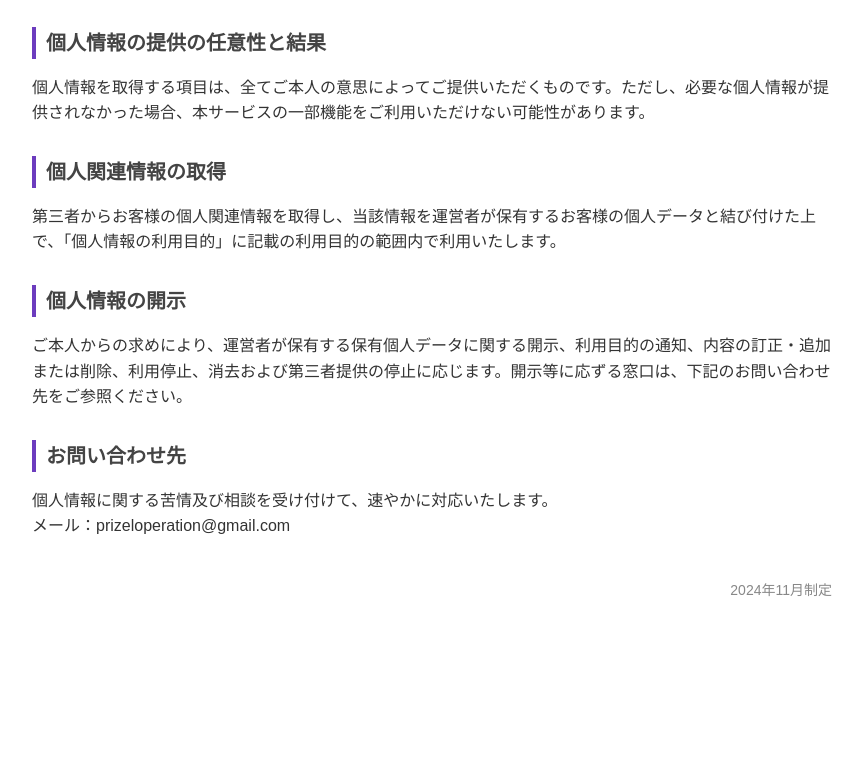
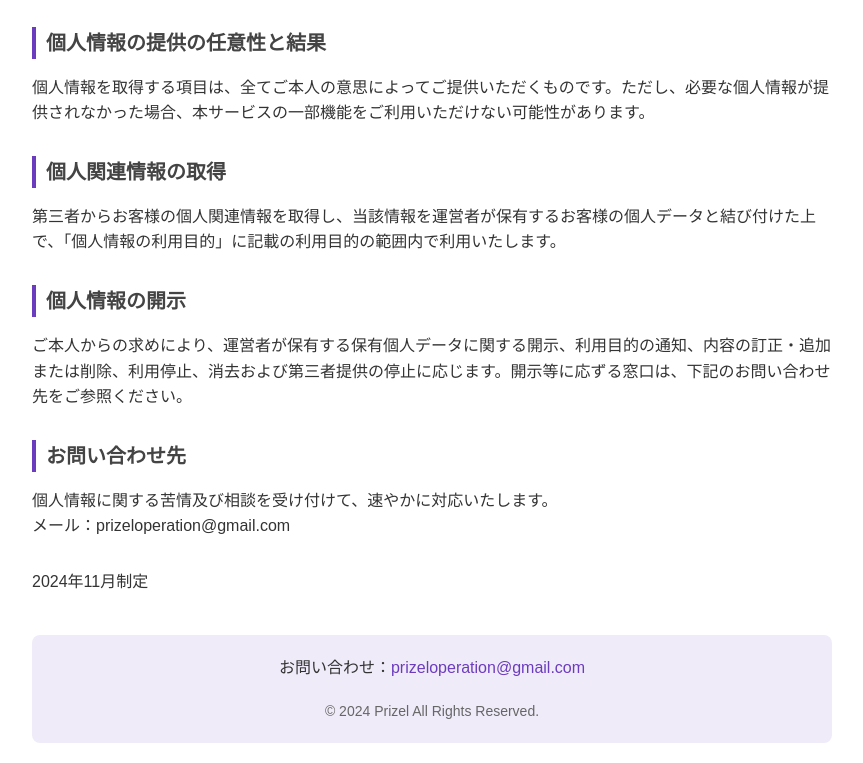
Before and after one commit to nisyy/nisyy.github.io, a plain HTML site: page privacy.html in a window 1280 px wide. Shown: the part 864-1627 px from the top of the page, without its empty margins (208-1071 px from the left). Before the commit the page ends 1485 px from the top, so only its background shows below. Drawn offline with Linux system fonts and the light colour scheme.

Commit message:
Update privacy.html

```diff
--- a/privacy.html
+++ b/privacy.html
@@ -59,28 +59,60 @@
     .nav-links a:hover {
         background-color: rgba(108, 60, 190, 0.2);
     }
-        .footer {
+       /* フッター用のスタイル */
+    .footer-container {
+        background: rgba(108, 60, 190, 0.1);
+        padding: 20px;
         margin-top: 40px;
-            color: #888;
+        border-radius: 8px;
+    }
+
+    .footer-content {
+        display: flex;
+        flex-direction: column;
+        align-items: center;
+        gap: 10px;
+        text-align: center;
+    }
+
+    .footer-content a {
+        color: #6C3CBE;
+        text-decoration: none;
+    }
+
+    .footer-content a:hover {
+        text-decoration: underline;
+    }
+
+    .footer-copyright {
+        color: #666;
         font-size: 14px;
-            text-align: right;
+        margin-top: 10px;
     }
+
+    /* containerのスタイルを調整 */
+    .container {
+        min-height: calc(100vh - 40px);
+        display: flex;
+        flex-direction: column;
+    }
+
+    /* メインコンテンツが広がるように */
+    .main-content {
+        flex: 1;
+    }
+
     @media (max-width: 600px) {
-            body {
+        .footer-container {
             padding: 15px;
-            }
-            h1 {
-                font-size: 20px;
-            }
-            h2 {
-                font-size: 18px;
+            margin-top: 30px;
         }
     }
     </style>
 </head>
 <body>
 <div class="nav-links">
-    <a href="index.html">利用案内</a>
+    <a href="index.html">HOME</a>
     <a href="terms.html">利用規約</a>
     <a href="privacy.html">プライバシーポリシー</a>
 </div>
@@ -148,5 +180,15 @@
     <div class="footer">
         2024年11月制定
     </div>
+    <div class="footer-container">
+            <div class="footer-content">
+                <div>
+                    お問い合わせ：<a href="mailto:prizeloperation@gmail.com">prizeloperation@gmail.com</a>
+                </div>
+                <div class="footer-copyright">
+                    © 2024 Prizel All Rights Reserved.
+                </div>
+            </div>
+    </div>
 </body>
 </html>
```
Lines whose indentation alone changed are shown as unchanged.
